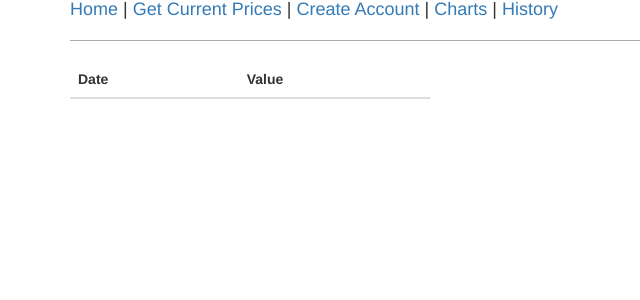
After one commit to ezetter/ez_finance_flask, a Flask app: page /history in a window 1280 px wide. The commit adds this page. Shown: the top 300 px of the page, without its empty margins (0-640 px from the left). Run offline with Flask 2, Linux system fonts and the light colour scheme; lists and menus that the app fills with data are empty; parts of the project's set-up code (start-up, migrations or seed data) failed here and were passed over; some libraries are stand-ins or nearby versions.

Commit message:
Implemented history view.

```diff
--- a/webapp/controllers/charts.py
+++ b/webapp/controllers/charts.py
@@ -20,13 +20,13 @@ def category_bar_charts():
     sns.set(style="whitegrid")
     sns.set_context("notebook", font_scale=1.5, rc={"lines.linewidth": 2.5})
     f, (ax1, ax2) = plt.subplots(2, 1, figsize=(9, 6), sharex=False)
-    account_type_sums = sorted(account_by_type_sums(db), reverse=True)
+    account_type_sums = sorted(account_by_type_sums(), reverse=True)
     x = [a[1] for a in account_type_sums]
     y = [a[0] for a in account_type_sums]
     sns.barplot(x, y, palette="BuGn_d", ax=ax1)
     ax1.set_ylabel("By Category")
 
-    account_owner_sums = sorted(account_by_owner_sums(db), reverse=True)
+    account_owner_sums = sorted(account_by_owner_sums(), reverse=True)
     x = [a[1] for a in account_owner_sums]
     y = [a[0] for a in account_owner_sums]
     sns.barplot(x, y, palette="Blues_d", ax=ax2)
--- a/webapp/controllers/main.py
+++ b/webapp/controllers/main.py
@@ -2,7 +2,8 @@ from flask import Blueprint, redirect, url_for, render_template, request
 from webapp.models import db, Account, Investment
 from webapp.forms import AccountForm, InvestmentForm
 from webapp.lib.stock_util import update_account_prices, get_current_price
-from webapp.lib.queries import account_by_type_sums, all_accounts_sum, account_by_owner_sums, format_sums
+from webapp.lib.queries import account_by_type_sums, all_accounts_sum, account_by_owner_sums, \
+    format_sums, daily_historical_sum
 import locale
 
 locale.setlocale(locale.LC_ALL, '')
@@ -19,9 +20,9 @@ def index():
     accounts = Account.query.all()
     if request.args.get('current'):
         update_account_prices(accounts, db)
-    return render_template("index.html", accounts=accounts, total=all_accounts_sum(db),
-                           account_type_sums=format_sums(account_by_type_sums(db)),
-                           account_owner_sums=format_sums(account_by_owner_sums(db)))
+    return render_template("index.html", accounts=accounts, total=all_accounts_sum(),
+                           account_type_sums=format_sums(account_by_type_sums()),
+                           account_owner_sums=format_sums(account_by_owner_sums()))
 
 
 @main_blueprint.route("/edit/<int:account_id>", methods=['GET', 'POST'])
@@ -85,3 +86,8 @@ def edit_investment(investment_id):
         db.session.commit()
         return redirect(url_for('.index'))
     return render_template("edit_investment.html", investment=investment, form=form)
+
+
+@main_blueprint.route("/history", methods=['GET'])
+def view_history():
+    return render_template("history.html", history=format_sums(daily_historical_sum()))
--- a/webapp/lib/queries.py
+++ b/webapp/lib/queries.py
@@ -1,28 +1,34 @@
-from ..models import Investment, Account
+from ..models import Investment, Account, AccountHistory, db
 import locale
 
 
 def format_sums(totals):
     all_total = sum(tot[0] for tot in totals)
-    return [(locale.currency(tot[0], grouping=True), tot[1], round(tot[0]*100/all_total, 1)) for tot in totals]
+    return [(locale.currency(tot[0], grouping=True), tot[1], round(tot[0] * 100 / all_total, 1)) for tot in totals]
 
 
-def account_by_type_sums(db):
+def account_by_type_sums():
     totals = db.session.query(
-        db.func.sum(Investment.price*Investment.shares), Account.category
+        db.func.sum(Investment.price * Investment.shares), Account.category
     ).join(Account.investments).group_by(Account.category).all()
     return totals
 
 
-def account_by_owner_sums(db):
+def account_by_owner_sums():
     totals = db.session.query(
-        db.func.sum(Investment.price*Investment.shares), Account.owner
+        db.func.sum(Investment.price * Investment.shares), Account.owner
     ).join(Account.investments).group_by(Account.owner).all()
     return totals
 
 
-def all_accounts_sum(db):
+def all_accounts_sum():
     total = db.session.query(
-        db.func.sum(Investment.price*Investment.shares)
+        db.func.sum(Investment.price * Investment.shares)
     ).join(Account.investments).all()[0][0]
     return locale.currency(total, grouping=True)
+
+
+def daily_historical_sum():
+    return db.session.query(
+        db.func.sum(AccountHistory.value), AccountHistory.snapshot_date
+    ).group_by(AccountHistory.snapshot_date).all()
--- a/webapp/lib/stock_util.py
+++ b/webapp/lib/stock_util.py
@@ -9,7 +9,7 @@ def update_account_prices(accounts, db):
         account_total_val = 0
         for investment in account.investments:
             price = get_current_price(investment.symbol)
-            account_total_val += price
+            account_total_val += price * investment.shares
             investment.price = round(price, 2)
             db.session.add(investment)
             db.session.commit()
--- a/webapp/templates/base.html
+++ b/webapp/templates/base.html
@@ -15,7 +15,9 @@
     | <a href="{{ url_for('main.index', current='get') }}">Get Current Prices</a>
     | <a href="{{ url_for('main.add_account') }}">Create Account</a>
     | <a href="{{ url_for('chart.charts') }}">Charts</a>
+    | <a href="{{ url_for('main.view_history') }}">History</a>
 </h4>
+    <hr class="ez">
     {% block body %}
 
     {% endblock %}
--- /dev/null
+++ b/webapp/templates/history.html
@@ -0,0 +1,24 @@
+{% extends "base.html" %}
+
+{% block title %}History{% endblock %}
+
+{% block body %}
+<div class="row">
+    <div class="col-md-4">
+        <table class="table">
+            <thead>
+            <tr>
+                <th>Date</th>
+                <th>Value</th>
+            </tr>
+            </thead>
+            {% for day in history %}
+            <tr>
+                <td>{{day[1]}}</td>
+                <td>{{day[0]}}</td>
+            </tr>
+            {% endfor %}
+        </table>
+    </div>
+</div>
+{% endblock %}
--- a/webapp/templates/index.html
+++ b/webapp/templates/index.html
@@ -4,7 +4,6 @@
 
 {% block body %}
 
-<hr class="ez">
 <div class="panel-group">
     <h4 class="panel-title"><b>Total Value All Accounts</b>: {{total}}
     <button type="button" class="btn btnc btn-primary btn-ez" data-toggle="collapse"
```
